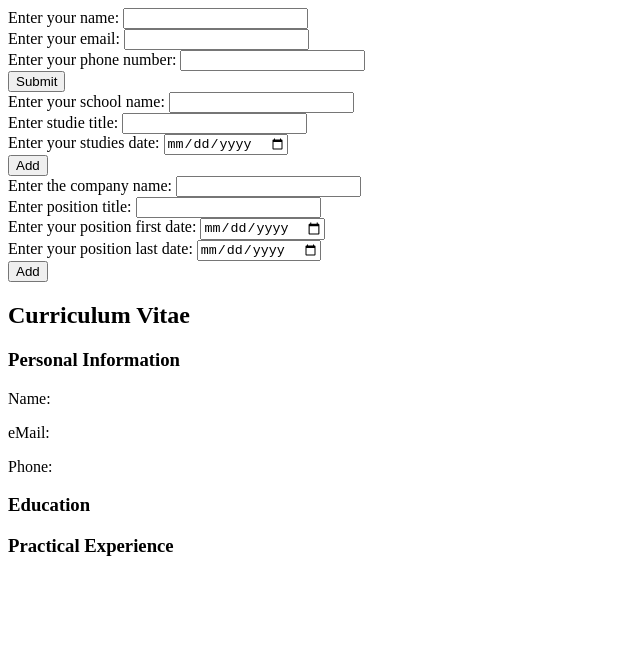
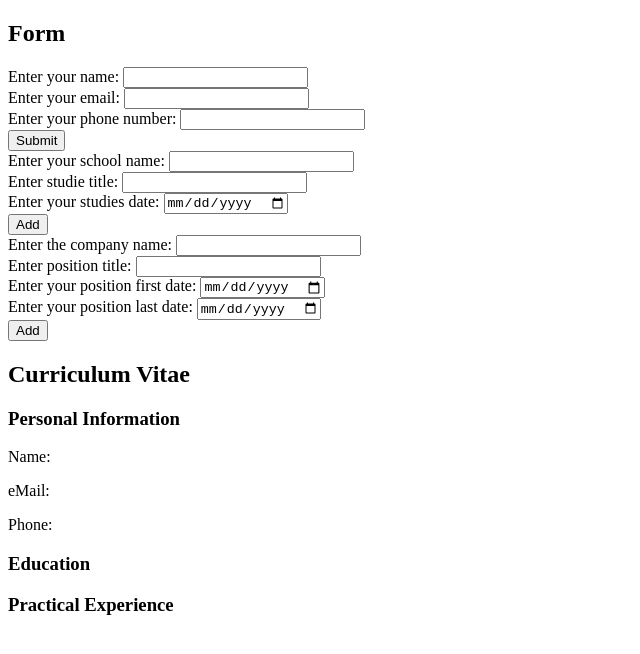
Before and after one commit to marcaixs/cv-application, a React (Vite) app: page / in a window 1280 px wide. Shown: the top 654 px of the page, without its empty margins (0-640 px from the left). Built offline with nearby package versions, Linux system fonts and the light colour scheme.

Commit message:
add h2 form

```diff
--- a/src/components/App.jsx
+++ b/src/components/App.jsx
@@ -13,6 +13,7 @@ export default function App(){
     return(
         <div className="app-container">
             <div className="form-conatiner">
+                <h2>Form</h2>
                 <GeneralForm onClick={setPerson} person={person}/>
                 <EducationForm onClick={setEducation} education={education}/>
                 <PracticalForm onClick={setPractical} practical={practical}/>
```
